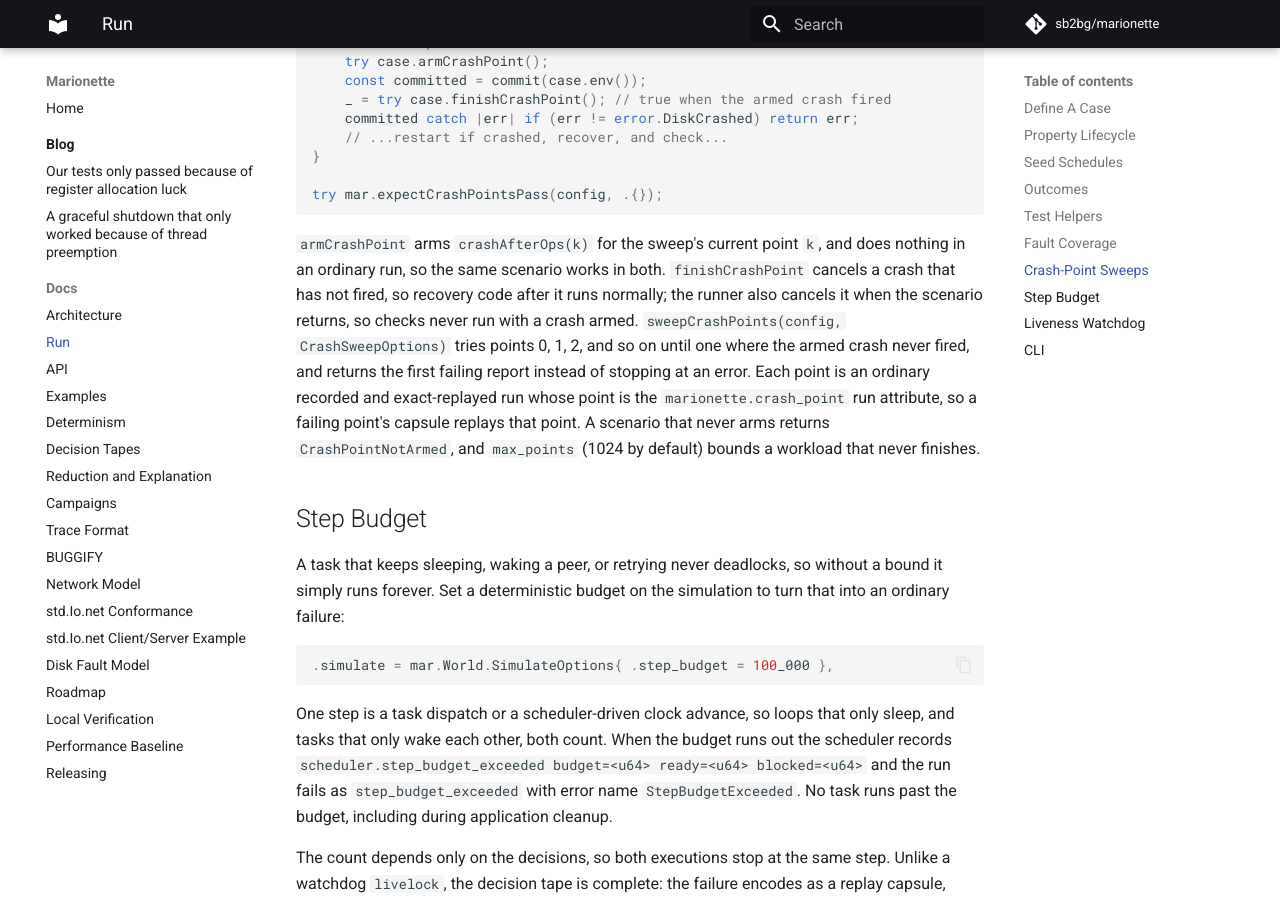
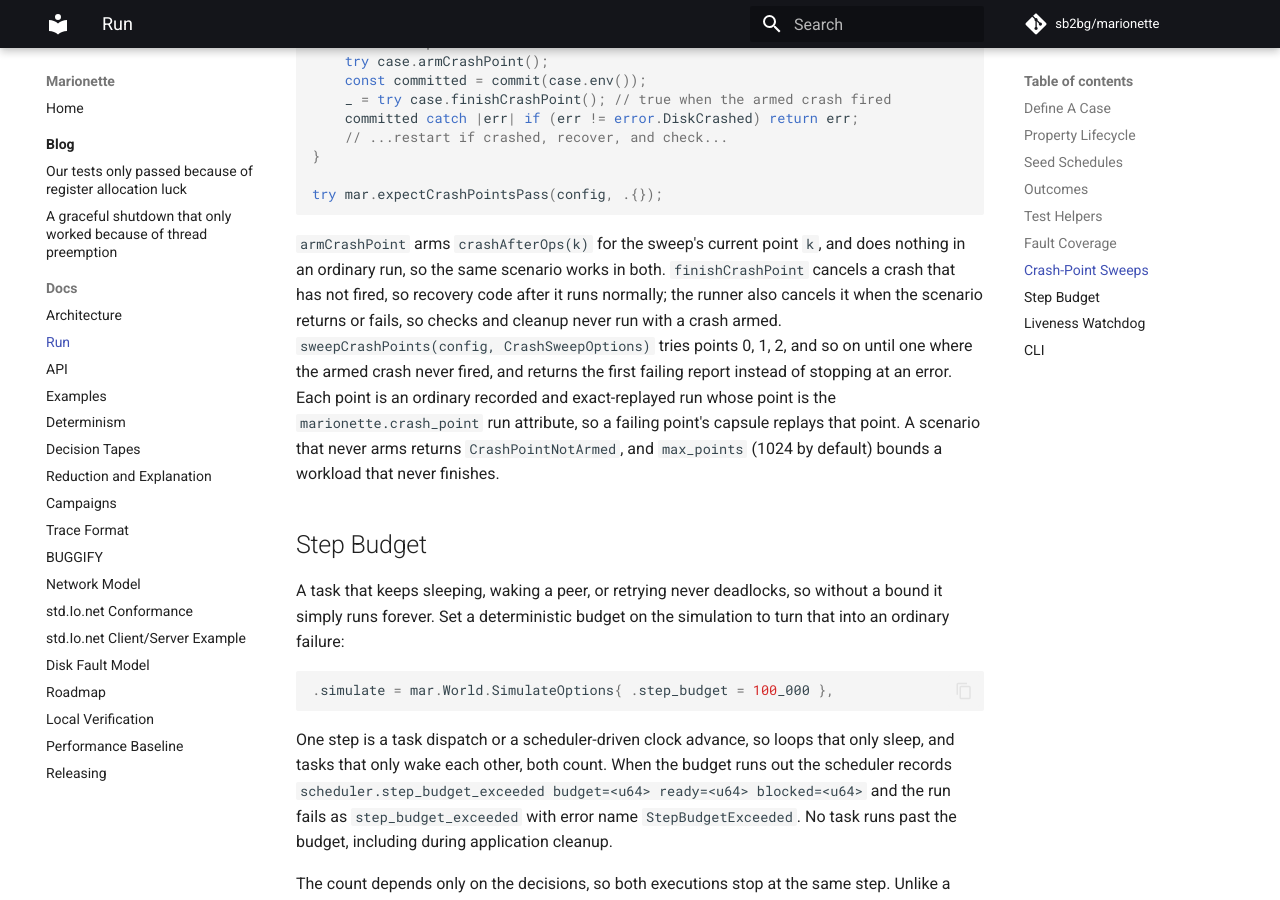
Before and after one commit to sb2bg/marionette, an MkDocs documentation site: the page built from docs/run.md, in a window 1280 px wide and 900 px high, scrolled down 5004 px. Built offline with MkDocs 1.6.1 and Material for MkDocs 9.7.7, drawn with Linux system fonts in a browser that asks for light colours; comment, search, counter and statistics services are not loaded.

Commit message:
Disarm crash points before cleanup after a failed scenario
The runner disarmed an unfired crash point only when the scenario
succeeded, so a scenario that armed one and then failed left it armed
for application cleanup, where a disk write crashed the disk. Disarm
whenever the scenario returns, keeping its error over any disarm
failure.

```diff
--- a/docs/run.md
+++ b/docs/run.md
@@ -247,8 +247,8 @@ try mar.expectCrashPointsPass(config, .{});
 `armCrashPoint` arms `crashAfterOps(k)` for the sweep's current point `k`, and
 does nothing in an ordinary run, so the same scenario works in both.
 `finishCrashPoint` cancels a crash that has not fired, so recovery code after it
-runs normally; the runner also cancels it when the scenario returns, so checks
-never run with a crash armed. `sweepCrashPoints(config, CrashSweepOptions)`
+runs normally; the runner also cancels it when the scenario returns or fails,
+so checks and cleanup never run with a crash armed. `sweepCrashPoints(config, CrashSweepOptions)`
 tries points 0, 1, 2, and so on until one where the armed crash never fired,
 and returns the first failing report instead of stopping at an error. Each point
 is an ordinary recorded and exact-replayed run whose point is the
```
Also changed, not shown: CHANGELOG.md (+3 -1 lines), 2 other files.
